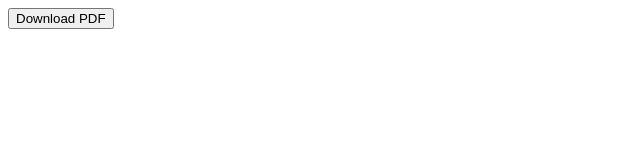
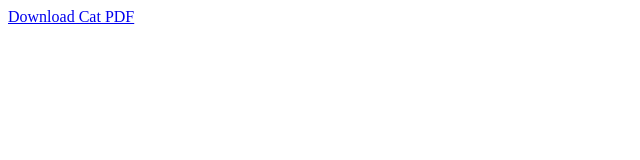
Before and after one commit to Umar-Ashraf09/Down-pdf, a plain HTML site: page index.html in a window 1280 px wide. Shown: the whole page, without its empty margins (0-640 px from the left). Drawn offline with Linux system fonts and the light colour scheme.

Commit message:
Update index.html

```diff
--- a/index.html
+++ b/index.html
@@ -4,6 +4,6 @@
   <title>My Website</title>
 </head>
 <body>
-  <button onclick="window.location.href='doc/cat.pdf'">Download PDF</button>
+  <a href="doc/cat.pdf" download>Download Cat PDF</a>
 </body>
 </html>
```
